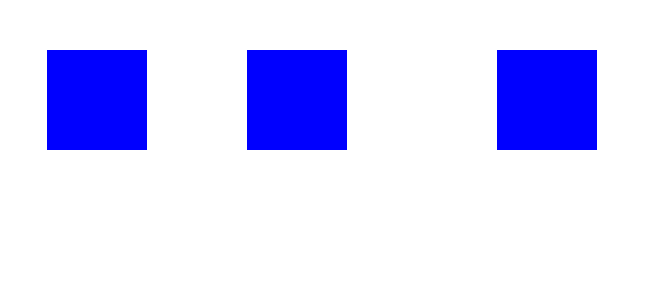
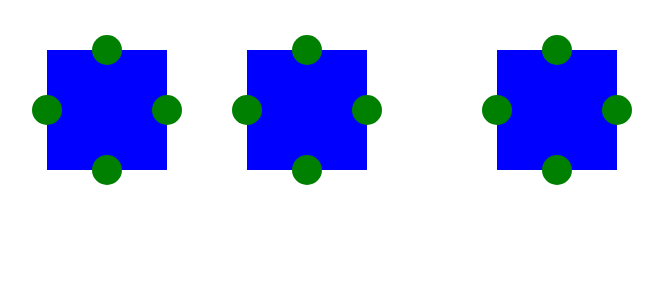
Before and after one commit to Glebkiselev11/Vue-tz, a Vue app: page / in a window 1280 px wide. Shown: the top 300 px of the page, without its empty margins (3-666 px from the left). Built offline with nearby package versions, Linux system fonts and the light colour scheme.

Commit message:
добавлен компонент линии

```diff
--- a/src/App.vue
+++ b/src/App.vue
@@ -5,17 +5,25 @@
       :key="i"
       :defaultX="block.defaultX"
       :defaultY="block.defaultY"
+      :id="block.id"
+      @select="select"
+    />
+
+    <Line
+      v-for="(line, i) of connectionLines"
+      :key="i"
     />
   </div>
 </template>
 
 <script>
 import Block from '@/components/Block';
+import Line from '@/components/Line';
 
 export default {
   name: 'App',
   components: {
-    Block
+    Block, Line
   },
 
   data: () => ({
@@ -35,8 +43,17 @@ export default {
         defaultX: 500,
         defaultY: 50,
       },
-    ]
+    ],
+
+    connectionLines: [], // Связи между блоками
   }),
+
+  methods: {
+    select(params) {
+      console.log(params)
+      this.connectionLines.push(params);
+    }
+  }
 }
 </script>
 
@@ -49,11 +66,6 @@ export default {
 }
 
 #app {
-  font-family: Avenir, Helvetica, Arial, sans-serif;
-  -webkit-font-smoothing: antialiased;
-  -moz-osx-font-smoothing: grayscale;
-  text-align: center;
-  color: #2c3e50;
   position: relative;
 }
 </style>
--- a/src/components/Block.vue
+++ b/src/components/Block.vue
@@ -6,6 +6,33 @@
     ref="block"
   >
 
+    <span
+      @click="selectCircle(1)"
+      class="circle-1 circle"
+      ref="circle1"
+    >
+    </span>
+
+    <span
+      class="circle-2 circle"
+      @click="selectCircle(2)"
+      ref="circle2"
+    >
+    </span>
+
+    <span
+      class="circle-3 circle"
+      @click="selectCircle(3)"
+      ref="circle3"
+    >
+    </span>
+
+    <span
+      class="circle-4 circle"
+      @click="selectCircle(4)"
+      ref="circle4"
+    >
+    </span>
   </div>
 </template>
 
@@ -15,12 +42,16 @@ export default {
   props: {
     defaultX: {
       type: Number,
-      required: 50,
+      default: 50,
     },
     defaultY: {
       type: Number,
-      required: 50
-    }
+      default: 50
+    },
+    id: {
+      type: Number,
+      required: true
+    },
   },
 
   data: () => ({
@@ -36,15 +67,32 @@ export default {
     mousedown() {
       this.move = true;
       this.$refs.block.addEventListener('mousemove', this.moving);
+      this.$refs.block.style.zIndex = 2;
+      this.$refs.block.style.boxShadow = '5px 8px 18px -10px #000000';
     },
+
     mouseup() {
       this.move = false;
       this.$refs.block.removeEventListener('mousemove', this.moving);
+      this.$refs.block.style.zIndex = 1;
+      this.$refs.block.style.boxShadow = null;
     },
 
     moving({x, y}) {
-      this.$refs.block.style.left = `${x - 50}px`;
-      this.$refs.block.style.top = `${y - 50}px`;
+      this.$refs.block.style.left = `${x - 60}px`;
+      this.$refs.block.style.top = `${y - 60}px`;
+    },
+
+    selectCircle(circleNumber) {
+      const {x, y} = this.$refs[`circle${circleNumber}`].getBoundingClientRect()
+
+      this.$emit('select',
+        {
+          circleNumber,
+          blockId: this.id,
+          coordinates: {x, y}
+        }
+      )
     }
   }
 }
@@ -53,9 +101,39 @@ export default {
 <style scoped>
   .block-wrap {
     position: absolute;
-    width: 100px;
-    height: 100px;
+    width: 120px;
+    height: 120px;
     background: blue;
     cursor: move;
   }
+
+  .circle {
+    width: 30px;
+    height: 30px;
+    background: green;
+    position: absolute;
+    border-radius: 50%;
+    cursor: pointer;
+  }
+
+  .circle-1 {
+    left: 45px;
+    top: -15px;
+  }
+
+  .circle-2 {
+    right: -15px;
+    bottom: 45px;
+  }
+
+  .circle-3 {
+    left: 45px;
+    bottom: -15px;
+  }
+
+  .circle-4 {
+    left: -15px;
+    bottom: 45px;
+  }
+
 </style>
--- /dev/null
+++ b/src/components/Line.vue
@@ -0,0 +1,19 @@
+<template>
+  <div class="line-wrap">
+
+  </div>
+</template>
+
+<script>
+export default {
+  name: 'Line',
+}
+</script>
+
+<style scoped>
+.line-wrap {
+  position: absolute;
+  width: 100px;
+  border: 1px solid black;
+}
+</style>
```
